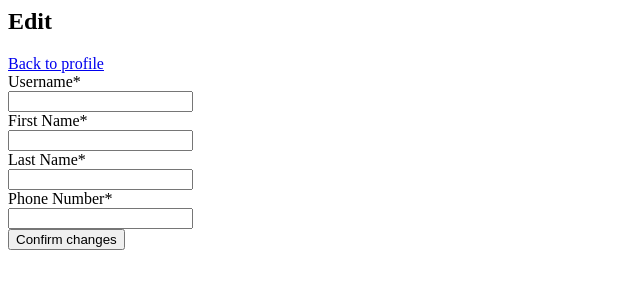
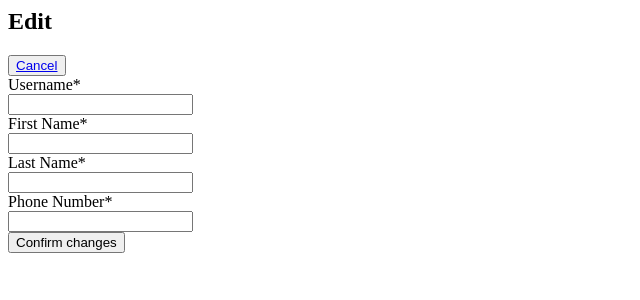
Before and after one commit to chenghong99/CarWebsite, a Django app: template app/templates/app/editpersonalinfoPH.html in a window 1280 px wide. Shown: the top 300 px of the page, without its empty margins (0-640 px from the left). Run offline with Django 3.2, Linux system fonts and the light colour scheme; the template is opened without the code that fills it, so the values that code supplies are empty.

Commit message:
Update editpersonalinfoPH.html

```diff
--- a/app/templates/app/editpersonalinfoPH.html
+++ b/app/templates/app/editpersonalinfoPH.html
@@ -12,7 +12,8 @@
 <html>
 <body>
     <h2>Edit</h2>
-    <a href="/admin">Back to profile</a>
+    <button type="button"><a href="admin">Cancel</a></button>
+
 
     <!-- Create a Form -->
     <form method="POST">
```
